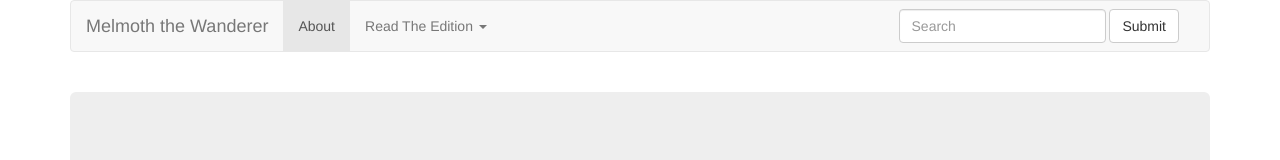
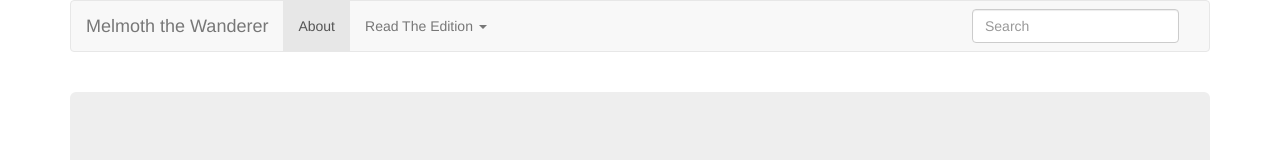
Before and after one commit to smurtagh2/melmoth, a website: page public/app/views/index.html at #!/chapters in a window 1280 px wide. Shown: the top 160 px of the page. Drawn offline with nearby package versions, Linux system fonts and the light colour scheme; some packages are replaced by stand-ins of ours; files that its build step writes are made by us from their sources.

Commit message:
removed submit button from search

```diff
--- a/public/app/views/index.html
+++ b/public/app/views/index.html
@@ -75,7 +75,6 @@
 							<div class="form-group">
 								<input type="text" class="form-control" placeholder="Search">
 							</div>
-							<button type="submit" class="btn btn-default">Submit</button>
 						</form>
 					</div><!-- /.navbar-collapse -->
 				</div><!-- /.container-fluid -->
```
Also changed, not shown: public/app/views/chapterPages.html (+0 -1 lines).
